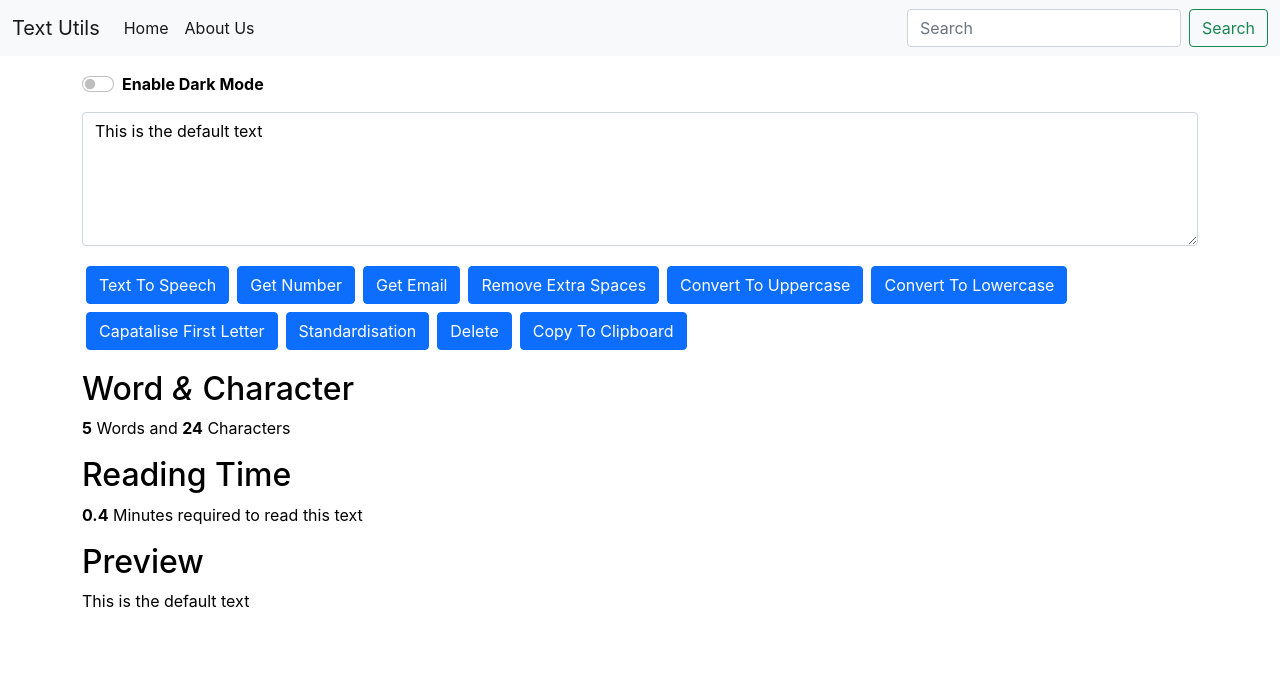
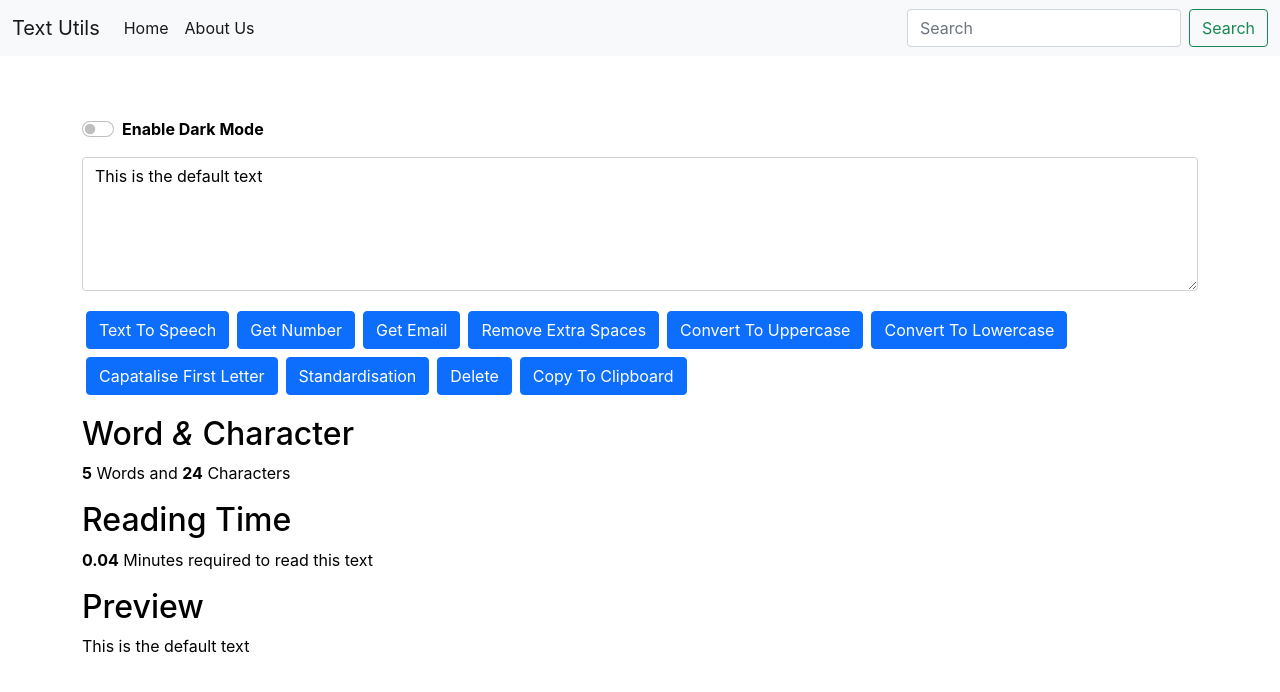
Before and after one commit to Pro-Developer01/Text-Utils-React, a React (Create React App) app: page / in a window 1280 px wide. Shown: the top 692 px of the page. Built offline with nearby package versions, Linux system fonts and the light colour scheme.

Commit message:
Word count and time to read bug is Fixed also the CLS cummulative layout shift due to alert is reduced to zero

```diff
--- a/src/Components/Alert.js
+++ b/src/Components/Alert.js
@@ -1,15 +1,19 @@
-import React from 'react'
+import React from "react";
 
 export default function Alert(props) {
-
-  var toupper=(word)=>
-  {
-    var capitalise=word.toLowerCase();
+  var toupper = (word) => {
+    var capitalise = word.toLowerCase();
     return capitalise.charAt(0).toUpperCase() + capitalise.slice(1);
-  }
+  };
   return (
-props.alertt && <div className={`alert alert-${props.alertt.type} fade show`} role="alert">
-  <strong> {toupper(props.alertt.type)} </strong> : {props.alertt.msg}
-
-</div>  )
+    <div style={{height: '45px'}}>
+    {props.alertt &&
+    <div
+      className={`alert alert-${props.alertt.type} fade show`}
+      role="alert"
+    >
+      <strong> {toupper(props.alertt.type)} </strong> : {props.alertt.msg}
+    </div>}
+    </div>
+  );
 }
--- a/src/Components/Textform.js
+++ b/src/Components/Textform.js
@@ -182,9 +182,9 @@ export default function Textform(props) {
     </div>
     <div className="container my-3" style={{color: props.mode==='light'?'black':'white'}}>
       <h2>Word <em>&</em> Character</h2>
-      <p><b>{text.split(' ').length}</b> Words and <b>{text.length}</b> Characters</p>
+      <p><b>{text.split(' ').filter((element)=>{return element.length!==0}).length}</b> Words and <b>{text.length}</b> Characters</p>
       <h2>Reading Time</h2>
-      <p><b>{0.08*text.split(' ').length}</b> Minutes required to read this text</p>
+      <p><b>{0.008*text.split(' ').filter((element)=>{return element.length!==0}).length}</b> Minutes required to read this text</p>
       <h2>Preview</h2>
       <p>{text.length>0?text:"Please Enter Something In Text Box To Get Preview"}</p>
     </div>
```
